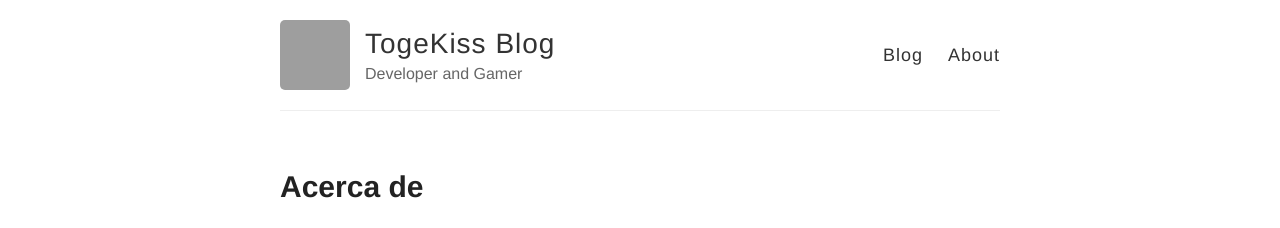
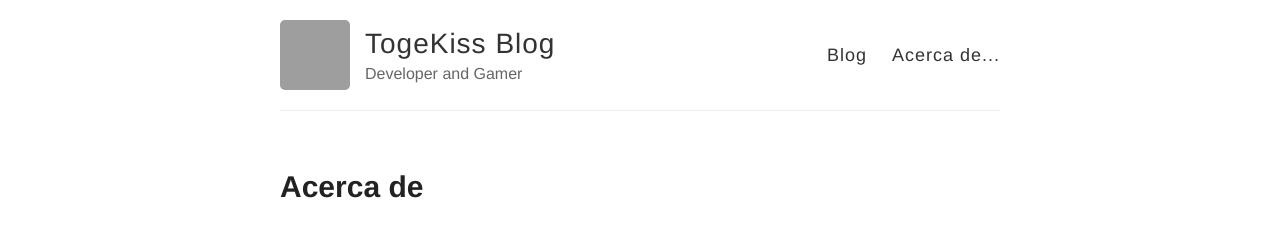
Before and after one commit to TogekissTube/togekisstube.github.io, a Jekyll site: the page built from about.md, in a window 1280 px wide. Shown: the top 228 px of the page. Built offline with Jekyll 4.4.1, drawn with Linux system fonts in a browser that asks for light colours; grey boxes are pictures that could not be loaded.

Commit message:
Update Web

```diff
--- a/_layouts/default.html
+++ b/_layouts/default.html
@@ -12,7 +12,7 @@
     <link rel="stylesheet" type="text/css" href="{{ site.baseurl }}/style.css" />
     <link rel="alternate" type="application/rss+xml" title="{{ site.name }} - {{ site.description }}" href="{{ site.baseurl }}/feed.xml" />
 
-    <!-- Created with Jekyll Now - http://github.com/barryclark/jekyll-now -->
+    <!-- Created with Jekyll -->
   </head>
 
   <body>
@@ -28,7 +28,7 @@
 
           <nav>
             <a href="{{ site.baseurl }}/">Blog</a>
-            <a href="{{ site.baseurl }}/about">About</a>
+            <a href="{{ site.baseurl }}/acerca">Acerca de...</a>
           </nav>
         </header>
       </div>
--- a/index.html
+++ b/index.html
@@ -12,7 +12,7 @@ layout: default
         {{ post.excerpt }}
       </div>
 
-      <a href="{{ site.baseurl }}{{ post.url }}" class="read-more">Read More</a>
+      <a href="{{ site.baseurl }}{{ post.url }}" class="read-more">Leer Más</a>
     </article>
   {% endfor %}
 </div>
```
Also changed, not shown: 404.md (+3 -3 lines), README.md.
